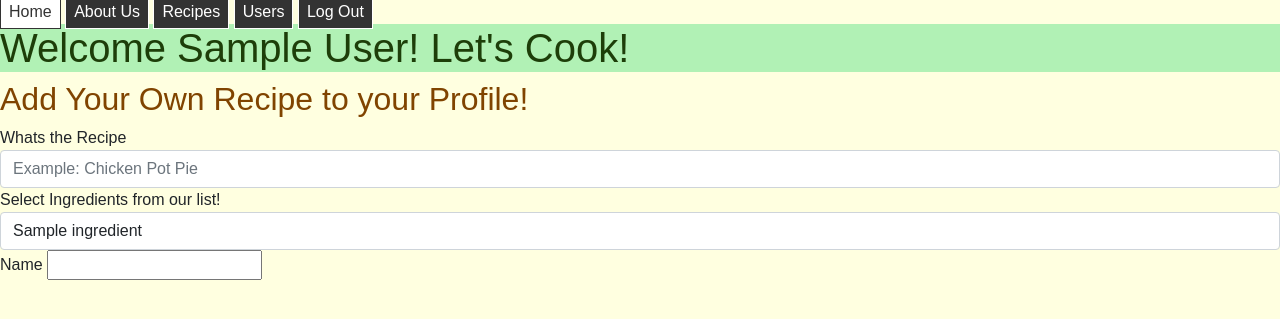
After one commit to mahafatima14/hb-project-my-pantry, a Flask app: page /users/1 in a window 1280 px wide. The commit adds this page. Shown: the top 319 px of the page. Run offline with Flask 2, Linux system fonts and the light colour scheme; tables that the repository leaves empty hold one stand-in row (values such as "Sample post"); some libraries are stand-ins or nearby versions.

Commit message:
Userdetail page started

```diff
--- a/crud.py
+++ b/crud.py
@@ -35,6 +35,10 @@ def does_this_user_exist_already(email):
     else:
         return False
 
+def display_ingredients():
+    """Display all ingredients from the ingredients table"""
+
+    return Ingredient.query.all()
 
 def does_the_password_match(email, password):
     """Return a boolean we can use for the if-statement in server.py."""
--- a/server.py
+++ b/server.py
@@ -47,6 +47,9 @@ def process_login():
     user = crud.get_user_by_email(email)
     if not user or user.password != password:
         flash("The email or password you entered was incorrect.")
+
+        return redirect("/")
+
     else:
         # Log in user by storing the user's email and name in session
         session["user_email"] = user.email
@@ -55,7 +58,7 @@ def process_login():
         flash(f"Welcome back, {user.name}!")
 
 
-    return redirect("/")  #WORK ON REDIRECTING TO THE USERS PROFILE (WITH THE TWO FORMS -PANTRY ING AND ADD RECIPES)
+        return redirect(f"/users/{user.user_id}")  #WORK ON REDIRECTING TO THE USERS PROFILE (WITH THE TWO FORMS -PANTRY ING AND ADD RECIPES)
 
 @app.route("/logout")
 def logout():
@@ -65,6 +68,7 @@ def logout():
     del session["user_email"]
     del session["user_name"]
 
+    flash("You are logged out!")
 
     return redirect("/")
 
@@ -87,13 +91,14 @@ def show_users():
 
 
 
-# @app.route("/users/<user_id>")
-# def show_user(user_id):
-#     """Show details on a particular user."""
+@app.route("/users/<user_id>")
+def show_user(user_id):
+    """Show details on a particular user."""
 
-#     user = crud.get_user_by_id(user_id)
+    user = crud.get_user_by_id(user_id)
+    ingredients = crud.display_ingredients()
 
-#     return render_template("user_details.html", user=user)
+    return render_template("userdetail.html", user = user, ingredients = ingredients)
 
 
 if __name__ == "__main__":
--- a/templates/allusers.html
+++ b/templates/allusers.html
@@ -11,7 +11,10 @@
             <a href="/user/{{ user.user_id }}">
               {{ user.user_id }} <br>
               {{ user.name }} <br>
-              {{ user.recipes }}
+              {% for recipe in user.recipes %}
+                {{ recipe.name }}
+
+            {% endfor %}
             </a>
         </li>
     </ul>
--- /dev/null
+++ b/templates/userdetail.html
@@ -0,0 +1,126 @@
+{% extends 'base.html' %}
+
+{% block title %}{{ user.name }} - Profile Page  {% endblock %}
+
+
+<link rel="stylesheet" type="text/css" href="/static/userdetail.css" />
+
+
+{% block body %}
+<h1> Welcome {{ user.name }}! Let's Cook!</h1>
+
+<div class="wrap">
+    <div class="fleft"></div>
+        <h2>Add Your Own Recipe to your Profile!</h2>
+     <form action="/addrecipe" method="POST">
+
+            <div class="form-group">
+              <label for="addrecipe">Whats the Recipe</label>
+              <input type="text" class="form-control" id="addrecipe" placeholder="Example: Chicken Pot Pie">
+            </div>
+            <div class="form-group">
+              <label for="addingredients">Select Ingredients from our list! </label>
+              <select class="form-control" id="addingredients">
+                  {% for ingredient in ingredients %}
+
+                    <option>{{ ingredient.name }} </option>
+
+                    {% endfor %}
+
+              </select>
+            </div>
+
+    <div class="fright"></div>
+    <form action="/login" method="POST">
+        <p>
+          Name <input type="text" name="name">
+        </p>
+</div>
+
+
+
+{% endblock %}
+
+<!--
+
+<!DOCTYPE html>
+<html lang="en">
+<head>
+  <title>Bootstrap Website Example</title>
+  <meta charset="utf-8">
+  <meta name="viewport" content="width=device-width, initial-scale=1">
+  <link rel="stylesheet" href="https://maxcdn.bootstrapcdn.com/bootstrap/3.4.1/css/bootstrap.min.css">
+  <script src="https://ajax.googleapis.com/ajax/libs/jquery/3.5.1/jquery.min.js"></script>
+  <script src="https://maxcdn.bootstrapcdn.com/bootstrap/3.4.1/js/bootstrap.min.js"></script>
+  <style>
+  .fakeimg {
+    height: 200px;
+    background: #aaa;
+  }
+  </style>
+</head>
+<body>
+
+<div class="jumbotron text-center" style="margin-bottom:0">
+  <h1>My First Bootstrap Page</h1>
+  <p>Resize this responsive page to see the effect!</p>
+</div>
+
+<nav class="navbar navbar-inverse">
+  <div class="container-fluid">
+    <div class="navbar-header">
+      <button type="button" class="navbar-toggle" data-toggle="collapse" data-target="#myNavbar">
+        <span class="icon-bar"></span>
+        <span class="icon-bar"></span>
+        <span class="icon-bar"></span>
+      </button>
+      <a class="navbar-brand" href="#">WebSiteName</a>
+    </div>
+    <div class="collapse navbar-collapse" id="myNavbar">
+      <ul class="nav navbar-nav">
+        <li class="active"><a href="#">Home</a></li>
+        <li><a href="#">Page 2</a></li>
+        <li><a href="#">Page 3</a></li>
+      </ul>
+    </div>
+  </div>
+</nav>
+
+<div class="container">
+  <div class="row">
+    <div class="col-sm-4">
+      <h2>About Me</h2>
+      <h5>Photo of me:</h5>
+      <div class="fakeimg">Fake Image</div>
+      <p>Some text about me in culpa qui officia deserunt mollit anim..</p>
+      <h3>Some Links</h3>
+      <p>Lorem ipsum dolor sit ame.</p>
+      <ul class="nav nav-pills nav-stacked">
+        <li class="active"><a href="#">Link 1</a></li>
+        <li><a href="#">Link 2</a></li>
+        <li><a href="#">Link 3</a></li>
+      </ul>
+      <hr class="hidden-sm hidden-md hidden-lg">
+    </div>
+    <div class="col-sm-8">
+      <h2>TITLE HEADING</h2>
+      <h5>Title description, Dec 7, 2017</h5>
+      <div class="fakeimg">Fake Image</div>
+      <p>Some text..</p>
+      <p>Sunt in culpa qui officia deserunt mollit anim id est laborum consectetur adipiscing elit, sed do eiusmod tempor incididunt ut labore et dolore magna aliqua. Ut enim ad minim veniam, quis nostrud exercitation ullamco.</p>
+      <br>
+      <h2>TITLE HEADING</h2>
+      <h5>Title description, Sep 2, 2017</h5>
+      <div class="fakeimg">Fake Image</div>
+      <p>Some text..</p>
+      <p>Sunt in culpa qui officia deserunt mollit anim id est laborum consectetur adipiscing elit, sed do eiusmod tempor incididunt ut labore et dolore magna aliqua. Ut enim ad minim veniam, quis nostrud exercitation ullamco.</p>
+    </div>
+  </div>
+</div>
+
+<div class="jumbotron text-center" style="margin-bottom:0">
+  <p>Footer</p>
+</div>
+
+</body>
+</html> -->
```
Also changed, not shown: static/userdetail.css (added, +18 -0 lines).
